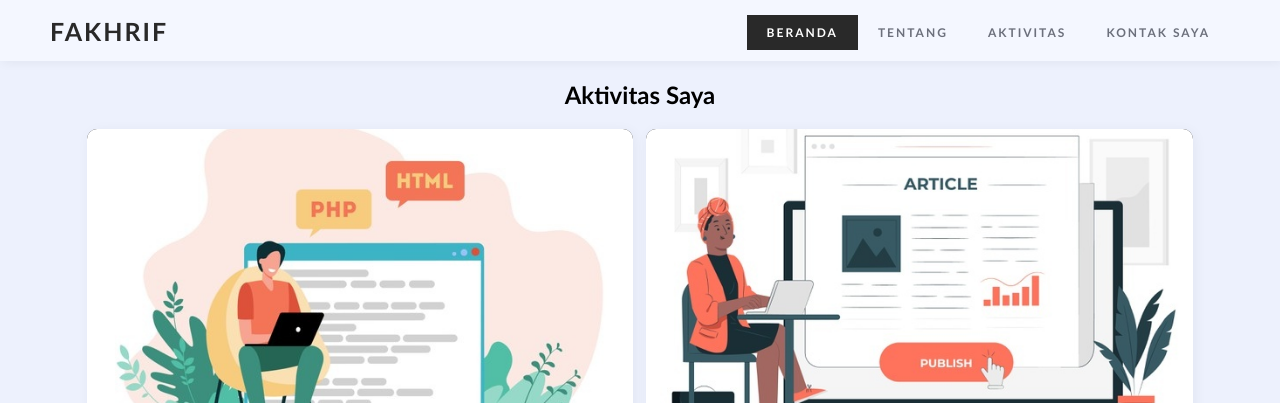
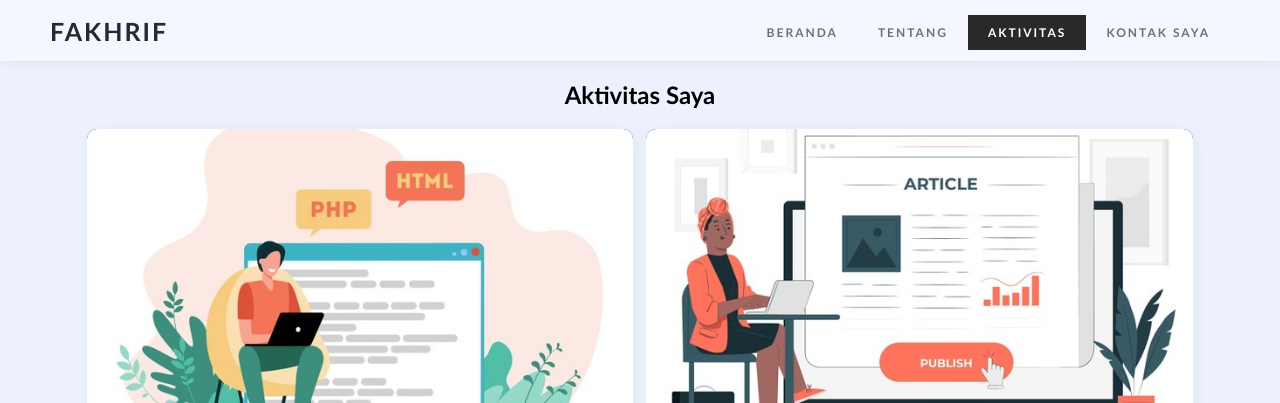
Before and after one commit to FakhriF/fakhrif.github.io, a plain HTML site: page activities/index.html in a window 1280 px wide. Shown: the top 403 px of the page. Drawn offline with Linux system fonts and the light colour scheme.

Commit message:
Update index.html

```diff
--- a/activities/index.html
+++ b/activities/index.html
@@ -26,9 +26,9 @@
         <a href="https://fakhrif.github.io/" class="logo">FAKHRIF</a>
         <div>
             <ul class="menu">
-                <li class="active"><a href="https://fakhrif.github.io/">Beranda</a></li>
+                <li><a href="https://fakhrif.github.io/">Beranda</a></li>
                 <li><a href="https://fakhrif.github.io/about">Tentang</a></li>
-                <li><a href="https://fakhrif.github.io/activities">Aktivitas</a></li>
+                <li class="active"><a href="https://fakhrif.github.io/activities">Aktivitas</a></li>
                 <li><a href="https://fakhrif.github.io/contact">Kontak Saya</a></li>
             </ul>
         </div>
```
